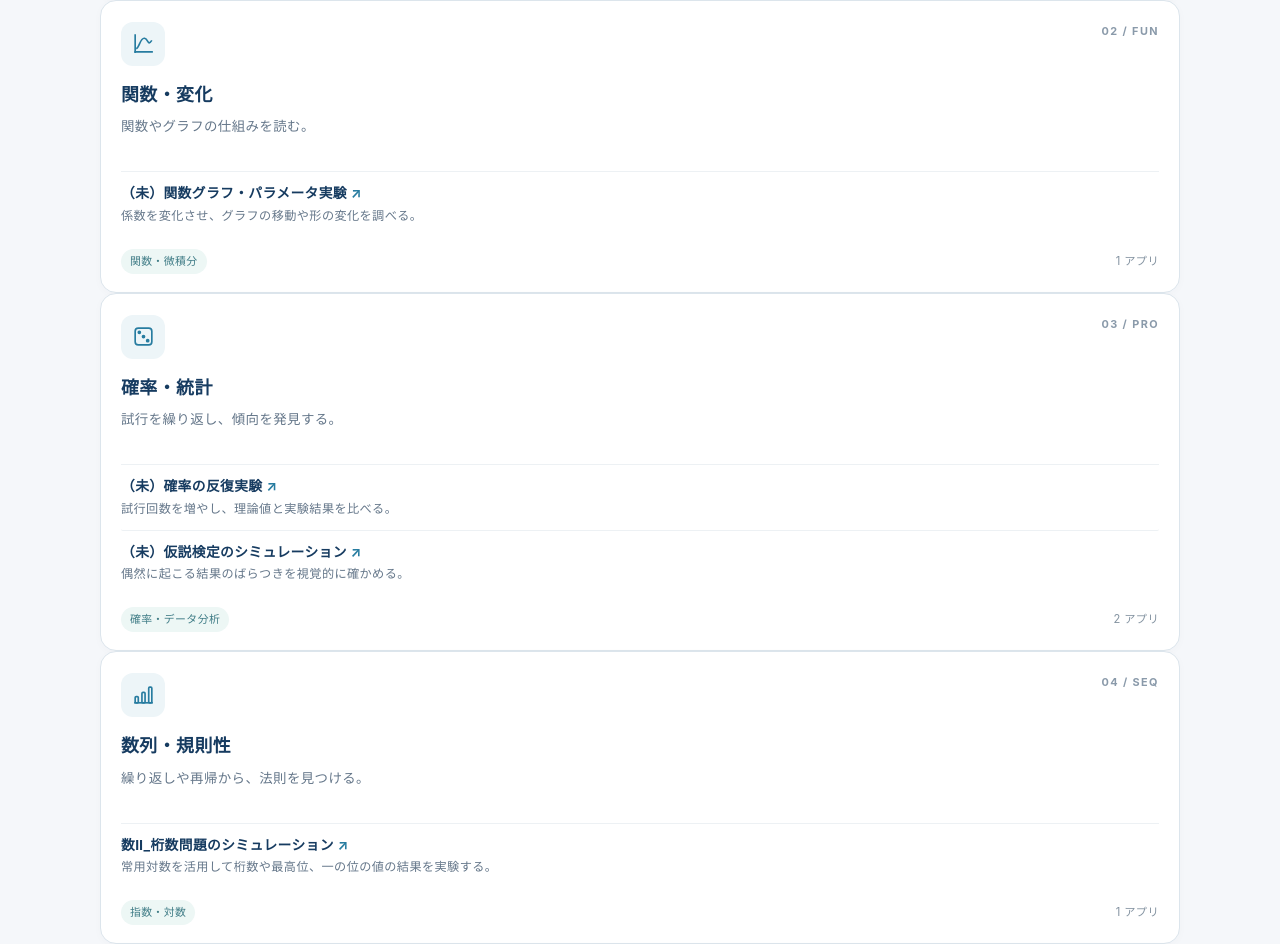
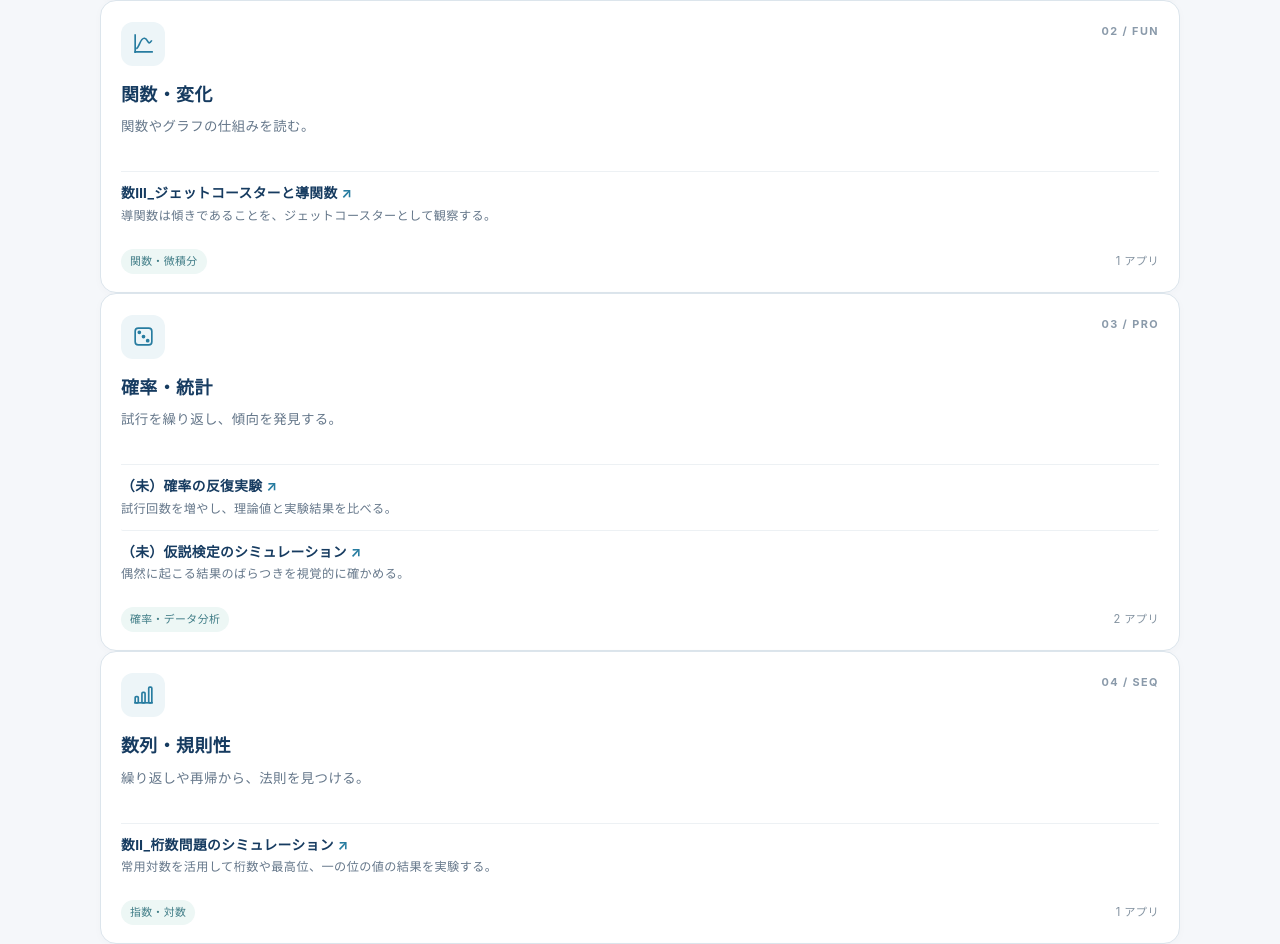
Before and after one commit to kn-sandbox/math-simulator, a plain HTML site: page index.html in a window 1280 px wide. Shown: the part 729-1673 px from the top of the page. Drawn offline with Linux system fonts and the light colour scheme.

Commit message:
Update index.html

```diff
--- a/index.html
+++ b/index.html
@@ -245,9 +245,9 @@
           <div class="card-top"><span class="icon"><svg viewBox="0 0 24 24" fill="none" stroke="currentColor" stroke-width="1.6"><path d="M3 20h18M4 21V3"/><path d="M5 17c3-1 4-11 8-10s3 8 7 2"/></svg></span><span class="num">02 / FUN</span></div>
           <h3>関数・変化</h3><p class="field-desc">関数やグラフの仕組みを読む。</p>
           <div class="app-list">
-            <a class="app-link" href="#" target="_blank" rel="noopener noreferrer">
-              <span class="app-title">（未）関数グラフ・パラメータ実験 <span class="link-arrow">↗</span></span>
-              <span class="app-desc">係数を変化させ、グラフの移動や形の変化を調べる。</span>
+            <a class="app-link" href="Ⅲ_jetcoaster_dxdy.html" target="_blank" rel="noopener noreferrer">
+              <span class="app-title">数Ⅲ_ジェットコースターと導関数 <span class="link-arrow">↗</span></span>
+              <span class="app-desc">導関数は傾きであることを、ジェットコースターとして観察する。</span>
             </a>
           </div>
           <div class="card-bottom"><span class="tag">関数・微積分</span><span class="app-count">1 アプリ</span></div>
```
